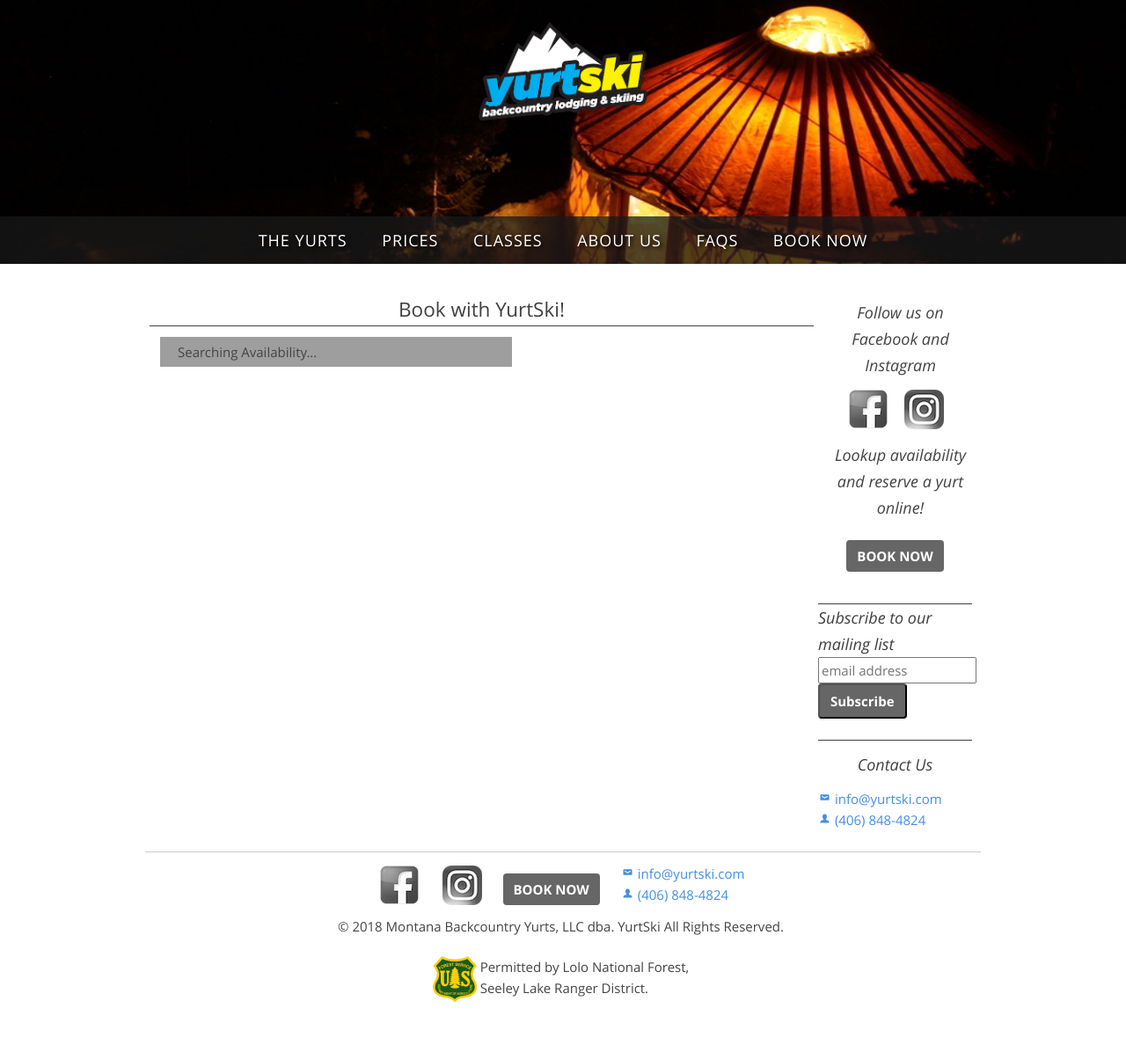
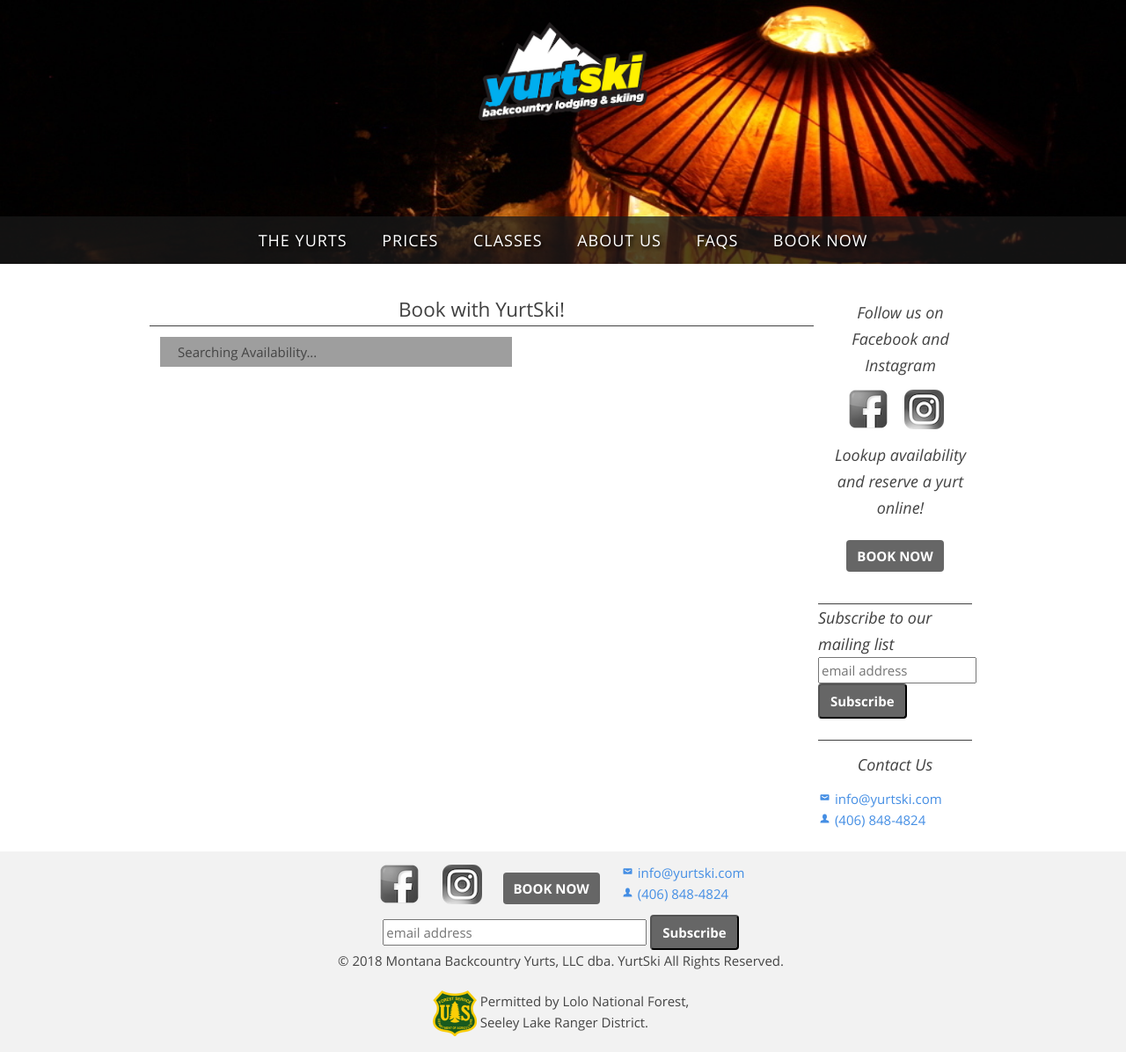
Before and after one commit to jenningsanderson/yurtski.com, a Jekyll site: the page built from pages/checkfront.html, in a window 1280 px wide. Shown: the whole page at 88% size. Built offline with Jekyll 4.4.1, drawn with Linux system fonts in a browser that asks for light colours; comment, search, counter and statistics services are not loaded; before the commit the page ends 1157 px from its top, so only the background shows below that; grey boxes are pictures that could not be loaded.

Commit message:
upping dev

```diff
--- a/_includes/footer.html
+++ b/_includes/footer.html
@@ -1,7 +1,7 @@
 <!-- Footer -->
 
-<footer>
-    <section class="wrapper border-t mt24 pt12 border--gray-light">
+<footer class="bg-darken5">
+    <section class="wrapper mt24 pt12 border--gray-light">
         <div class="flex-parent flex-parent--center-main flex-parent--wrap">
 
           <!-- <div class="flex-child">
@@ -27,17 +27,15 @@
 	        </div>
         </div>
 
-        <div class="only-on-mobile w300 mx-auto align-center">
-          <!-- Begin MailChimp Signup Form -->
-        	<link href="//cdn-images.mailchimp.com/embedcode/slim-10_7.css" rel="stylesheet" type="text/css">
+        <div class="mx-auto align-center">
 
         	<div id="mc_embed_signup">
         		<form action="https://yurtski.us18.list-manage.com/subscribe/post?u=dc8e9255c759835ea62f6c1ee&amp;id=1dcfb26627" method="post" id="mc-embedded-subscribe-form" name="mc-embedded-subscribe-form" class="validate" target="_blank" novalidate>
         	    <div id="mc_embed_signup_scroll" class="align-center">
-        		  <input type="email" value="" name="EMAIL" class="email w240 align-center mx-auto" id="mce-EMAIL" placeholder="email address" required>
+        		  <input type="email" value="" name="EMAIL" class="email w300 mx-auto inline-block" id="mce-EMAIL" placeholder="email address" required>
         	    <!-- real people should not fill this in and expect good things - do not remove this or risk form bot signups-->
         	    <div style="position: absolute; left: -5000px;" aria-hidden="true"><input type="text" name="b_dc8e9255c759835ea62f6c1ee_1dcfb26627" tabindex="-1" value=""></div>
-        	    <div class="clear"><input type="submit" value="Subscribe" name="subscribe" id="mc-embedded-subscribe" class="btn round btn--m btn--gray cursor--pointer mx-auto inline-block"></div>
+        	    <input type="submit" value="Subscribe" name="subscribe" id="mc-embedded-subscribe" class="btn round btn--m btn--gray cursor--pointer mx-auto inline-block">
         	    </div>
         	</form>
         	</div>
--- a/_includes/head.html
+++ b/_includes/head.html
@@ -10,6 +10,9 @@
     <link href="/lib/assembly.min.css" rel="stylesheet">
 
     <script async defer src="/lib/assembly.js"></script>
+
+    <!--  Mailchimp form -->
+    <link href="//cdn-images.mailchimp.com/embedcode/slim-10_7.css" rel="stylesheet" type="text/css">
 
     <!-- Custom CSS -->
     <link href="/css/main.css" rel="stylesheet">
--- a/_includes/sidebar-right.html
+++ b/_includes/sidebar-right.html
@@ -19,10 +19,8 @@
 	{% include booknow.html %}
 
 	<!-- Begin MailChimp Signup Form -->
-<link href="//cdn-images.mailchimp.com/embedcode/slim-10_7.css" rel="stylesheet" type="text/css">
-
 	<style type="text/css">
-		#mc_embed_signup{background:#fff; clear:left;}
+		/* #mc_embed_signup{background:#fff; clear:left;} */
 		#mc_embed_signup label{
 			font-size:18px;
 			font-weight:400;
--- a/css/main.css
+++ b/css/main.css
@@ -102,10 +102,6 @@
 	padding-left:5px;
 }
 
-div.only-on-mobile{
-  display:none;
-}
-
 img.bio{
 	padding:5px;
 }
--- a/css/responsive.css
+++ b/css/responsive.css
@@ -9,10 +9,6 @@
   /* Sidebar */
   aside.right-sidebar{
   	display:none;
-  }
-
-  div.only-on-mobile{
-    display:block;
   }
 
   img.bio{
--- a/index.html
+++ b/index.html
@@ -21,4 +21,10 @@
 <iframe class="embedded-video" src="https://www.youtube.com/embed/cQxT1Rym_48" frameborder="0" allow="autoplay; encrypted-media" allowfullscreen></iframe>
 </div>
 
+<div class="mt24 mb24 align-center">
+  <img class="mx-auto" src="img/somuchsnow-medium.jpg">
+  <p class="mx-auto txt-em">Alpine Yurt, February 2018</p>
+</div>
+
+
 {% include bottom_text.html %}
```
Also changed, not shown: img/brad-faceshot-small.jpg (added), img/somuchsnow-medium.jpg (added), img/somuchsnow-small.jpg (added).
